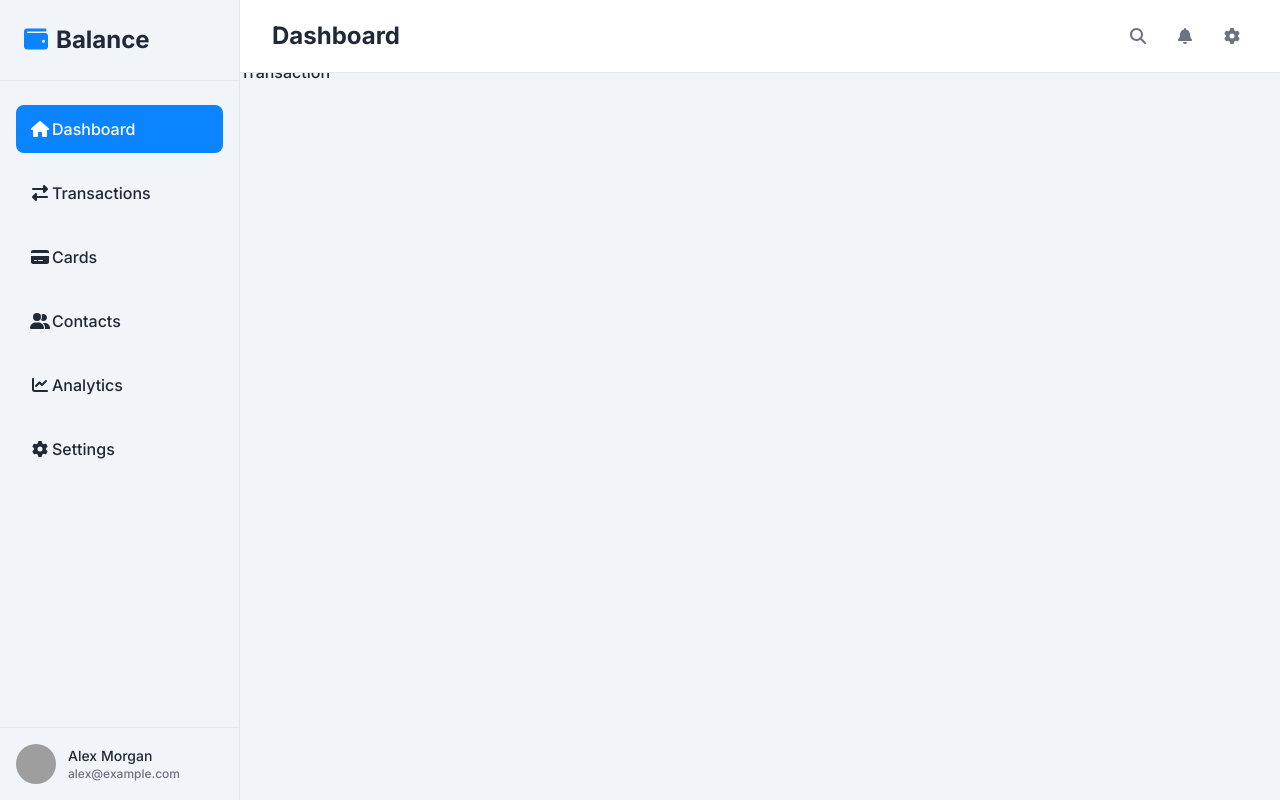
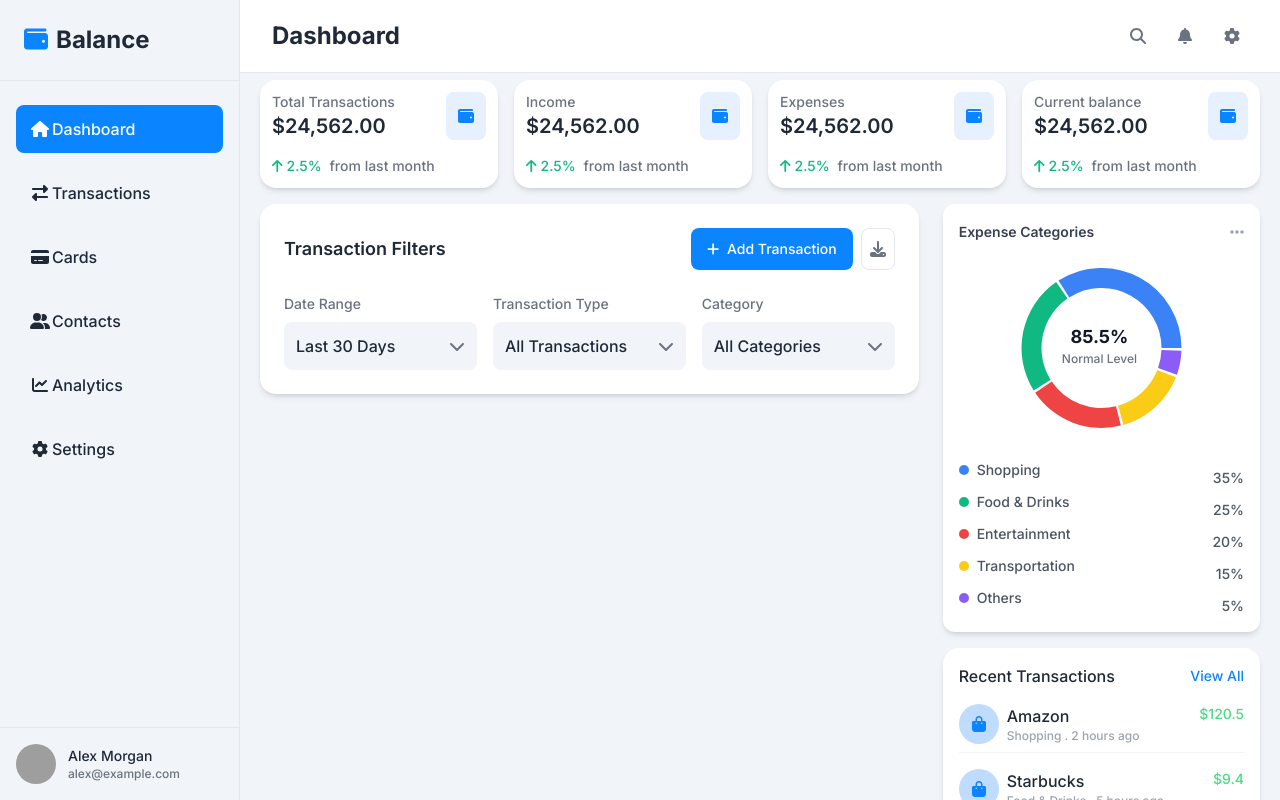
Before and after one commit to Yvan022002/Balance, a React (Vite) app: page /Transactions in a window 1280 px wide. Shown: the top 800 px of the page. Built offline with nearby package versions, Linux system fonts and the light colour scheme; grey boxes are pictures that could not be loaded.

Commit message:
add filter to Transactions page

```diff
--- /dev/null
+++ b/src/components/TransactionsOverview.jsx
@@ -0,0 +1,5 @@
+export function TransactionsOverview(){
+    return( <div className="div"></div>
+
+    )
+}
--- a/src/pages/Transactions.jsx
+++ b/src/pages/Transactions.jsx
@@ -1,5 +1,100 @@
+import { BarCharts } from "../components/BarChart";
+import { Card } from "../components/Card";
+import { DonutChart } from "../components/DonutChart";
+import { SummaryCard } from "../components/summaryCard";
+import { TransactionPreview } from "../components/TransactionPreview";
+import { TransactionsOverview } from "../components/TransactionsOverview";
+
 export function Transactions(){
     return(
-        <div id="Transaction">Transaction</div>
+        <div id="Transactions">
+            <div className="body p-5">
+                <div className="cards grid grid-cols-4 gap-4 md:grid-cols-2 lg:grid-cols-4 sm:grid-cols-1">
+                    <SummaryCard nom="Total Transactions"/>
+                    <SummaryCard nom="Income"/>
+                    <SummaryCard nom="Expenses"/>
+                    <SummaryCard nom="Current balance"/>
+                </div>
+                <div className="grid grid-cols-1 lg:grid-cols-3 gap-6">
+                    <div className=" left-column col-span-2">
+                             <div className="filter">
+                                <div id="filters-card" class="card bg-white rounded-2xl shadow-md p-6 mb-6">
+                                <div class="flex flex-col md:flex-row md:items-center justify-between mb-6">
+                                    <h3 class="text-lg font-semibold text-dark-gray mb-4 md:mb-0">Transaction Filters</h3>
+                                    <div class="flex space-x-2">
+                                        <button class="px-4 py-2 text-sm rounded-lg bg-primary text-white flex items-center">
+                                            <i class="fa-solid fa-plus mr-2"></i>
+                                            Add Transaction
+                                        </button>
+                                        <button class="p-2 rounded-lg border border-gray-200 text-light-gray">
+                                            <i class="fa-solid fa-download"></i>
+                                        </button>
+                                    </div>
+                                </div>
+
+                                <div class="grid grid-cols-1 md:grid-cols-3 gap-4">
+                                    {/**Date Range**/}
+                                    <div>
+                                        <label class="block text-sm text-light-gray mb-2">Date Range</label>
+                                        <div class="relative">
+                                            <select class="w-full p-3 bg-blue-gray rounded-lg appearance-none pr-10 border-0 focus:ring-2 focus:ring-primary">
+                                                <option>Last 30 Days</option>
+                                                <option>This Month</option>
+                                                <option>Last Month</option>
+                                                <option>Custom Range</option>
+                                            </select>
+                                            <div class="absolute inset-y-0 right-0 flex items-center px-3 pointer-events-none text-light-gray">
+                                                <i class="fa-solid fa-chevron-down"></i>
+                                            </div>
+                                        </div>
+                                    </div>
+
+                                    {/**Transaction Type**/}
+                                    <div>
+                                        <label class="block text-sm text-light-gray mb-2">Transaction Type</label>
+                                        <div class="relative">
+                                            <select class="w-full p-3 bg-blue-gray rounded-lg appearance-none pr-10 border-0 focus:ring-2 focus:ring-primary">
+                                                <option>All Transactions</option>
+                                                <option>Income</option>
+                                                <option>Expense</option>
+                                                <option>Transfer</option>
+                                            </select>
+                                            <div class="absolute inset-y-0 right-0 flex items-center px-3 pointer-events-none text-light-gray">
+                                                <i class="fa-solid fa-chevron-down"></i>
+                                            </div>
+                                        </div>
+                                    </div>
+
+                                    {/**Category**/}
+                                    <div>
+                                        <label class="block text-sm text-light-gray mb-2">Category</label>
+                                        <div class="relative">
+                                            <select class="w-full p-3 bg-blue-gray rounded-lg appearance-none pr-10 border-0 focus:ring-2 focus:ring-primary">
+                                                <option>All Categories</option>
+                                                <option>Shopping</option>
+                                                <option>Food & Drinks</option>
+                                                <option>Entertainment</option>
+                                                <option>Transportation</option>
+                                                <option>Others</option>
+                                            </select>
+                                            <div class="absolute inset-y-0 right-0 flex items-center px-3 pointer-events-none text-light-gray">
+                                                <i class="fa-solid fa-chevron-down"></i>
+                                            </div>
+                                        </div>
+                                    </div>
+                                </div>
+                            </div>
+                        </div>
+
+                        </div>
+                    <div className="right-column col-span-1">
+                        <DonutChart/>
+                        <TransactionPreview/>
+                    </div>
+
+                </div>
+            </div>
+
+        </div>
     )
 }
```
